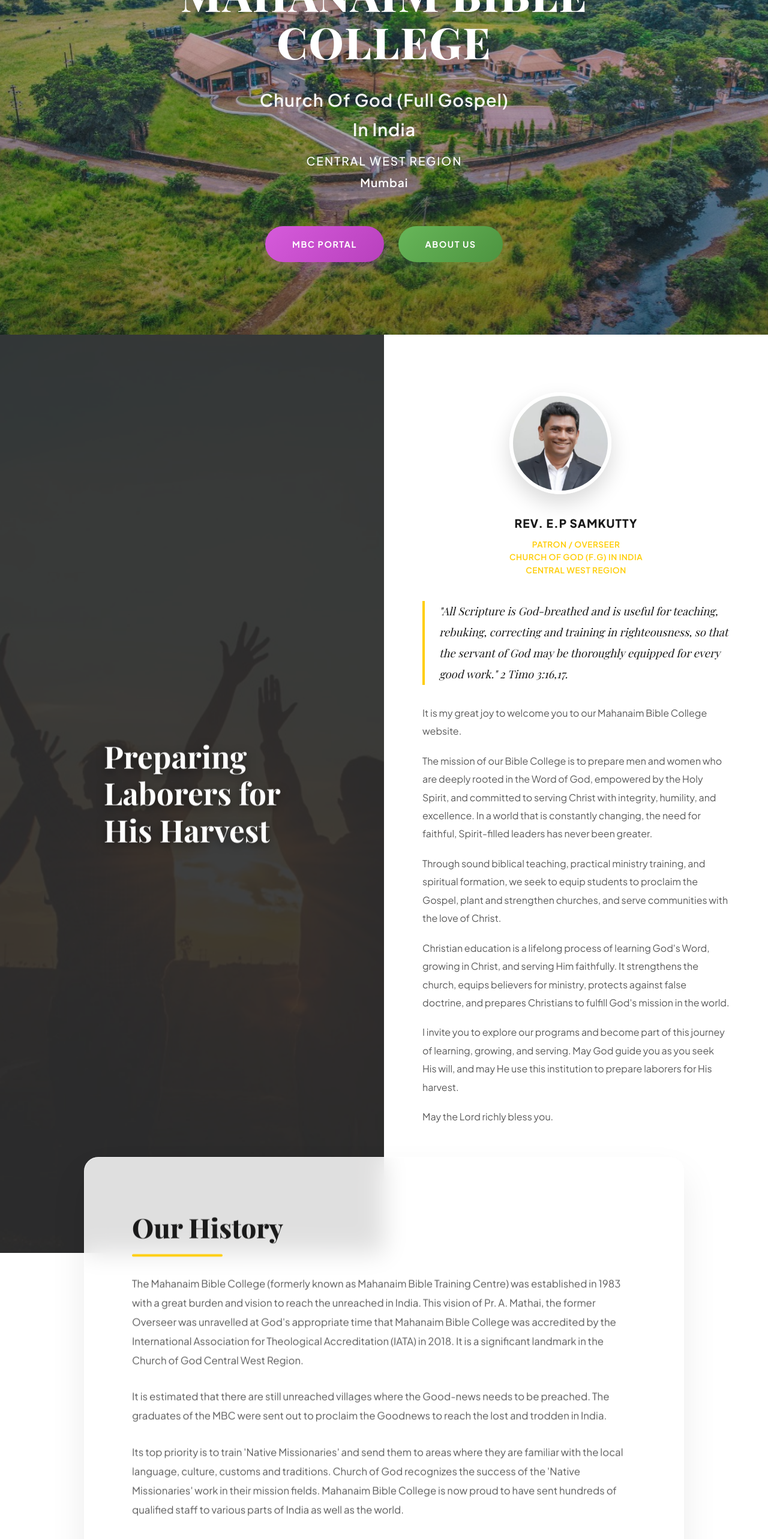
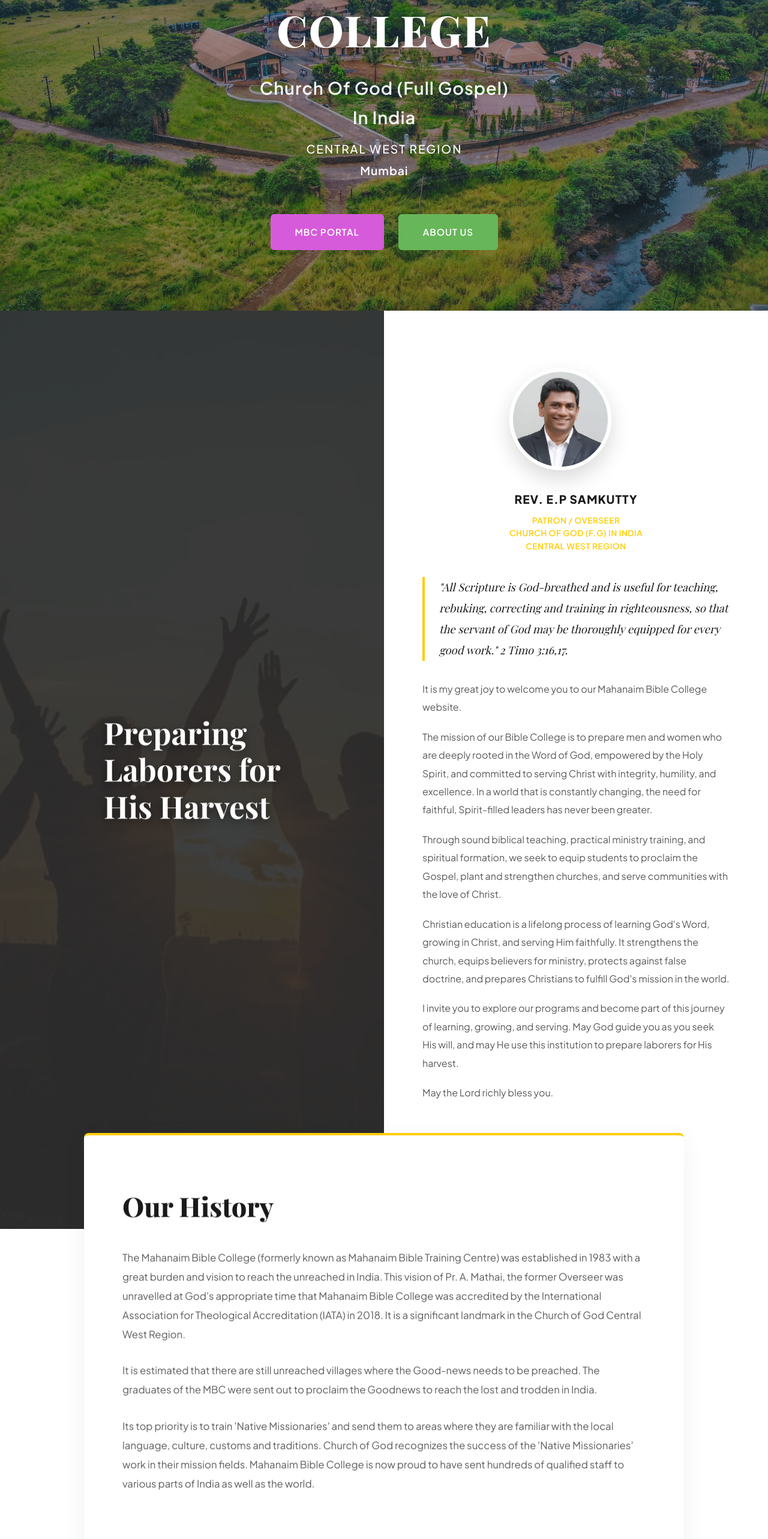
Before and after one commit to stevie1mat/cims-website, a Next.js app: page / in a window 1280 px wide. Shown: the part 202-2768 px from the top of the page at 60% size. Built offline with nearby package versions, Linux system fonts and the light colour scheme; a web font is replaced by a local one.

Commit message:
refactor: simplify UI component styles and remove complex animations

```diff
--- a/src/app/globals.css
+++ b/src/app/globals.css
@@ -99,29 +99,20 @@
 
 /* =================== HERO SECTION =================== */
 .hero {
-  min-height: 95vh;
+  min-height: 90vh;
   position: relative;
   display: flex;
   align-items: center;
   justify-content: center;
   text-align: center;
   padding: 6rem 2rem 4rem;
-  overflow: hidden; /* contain zoom animation */
-}
-
-@keyframes slowZoom {
-  from { transform: scale(1); }
-  to { transform: scale(1.1); }
-}
-
-.hero-bg-img {
-  animation: slowZoom 25s ease-out forwards;
+  background-color: #1a1a1a;
 }
 
 .hero-overlay {
   position: absolute;
   top: 0; left: 0; right: 0; bottom: 0;
-  background: linear-gradient(180deg, rgba(0,0,0,0.2) 0%, rgba(0,0,0,0.4) 100%);
+  background: rgba(0,0,0,0.4);
   z-index: 0;
 }
 
@@ -176,56 +167,43 @@
 }
 
 .btn-magenta {
-  background: linear-gradient(135deg, var(--color-magenta), var(--color-magenta-dark));
+  background-color: var(--color-magenta);
   color: var(--color-white);
-  padding: 1.1rem 2.8rem;
-  border-radius: 50px;
+  padding: 1rem 2.5rem;
+  border-radius: 6px;
   font-family: var(--font-sans);
-  font-weight: 700;
-  font-size: 0.9rem;
+  font-weight: 600;
+  font-size: 0.95rem;
   text-transform: uppercase;
-  letter-spacing: 1.5px;
-  box-shadow: 0 10px 25px rgba(214, 91, 219, 0.3);
-  transition: all 0.4s cubic-bezier(0.175, 0.885, 0.32, 1.275);
-  position: relative;
-  overflow: hidden;
+  letter-spacing: 1px;
+  transition: all 0.2s ease;
+  border: 1px solid transparent;
 }
 
-.btn-magenta::after {
-  content: '';
-  position: absolute;
-  top: 0; left: -100%;
-  width: 50%; height: 100%;
-  background: linear-gradient(90deg, transparent, rgba(255,255,255,0.3), transparent);
-  transition: left 0.7s ease;
-}
-
-.btn-magenta:hover::after {
-  left: 150%;
+.btn-magenta:hover {
+  background-color: var(--color-magenta-dark);
+  transform: translateY(-2px);
+  box-shadow: 0 4px 12px rgba(0,0,0,0.15);
 }
 
 .btn-green {
-  background: linear-gradient(135deg, var(--color-green), var(--color-green-dark));
+  background-color: var(--color-green);
   color: var(--color-white);
-  padding: 1.1rem 2.8rem;
-  border-radius: 50px;
+  padding: 1rem 2.5rem;
+  border-radius: 6px;
   font-family: var(--font-sans);
-  font-weight: 700;
-  font-size: 0.9rem;
+  font-weight: 600;
+  font-size: 0.95rem;
   text-transform: uppercase;
-  letter-spacing: 1.5px;
-  box-shadow: 0 10px 25px rgba(103, 182, 89, 0.3);
-  transition: all 0.4s cubic-bezier(0.175, 0.885, 0.32, 1.275);
-}
-
-.btn-magenta:hover {
-  transform: translateY(-5px) scale(1.02);
-  box-shadow: 0 15px 35px rgba(214, 91, 219, 0.5);
+  letter-spacing: 1px;
+  transition: all 0.2s ease;
+  border: 1px solid transparent;
 }
 
 .btn-green:hover {
-  transform: translateY(-5px) scale(1.02);
-  box-shadow: 0 15px 35px rgba(103, 182, 89, 0.5);
+  background-color: var(--color-green-dark);
+  transform: translateY(-2px);
+  box-shadow: 0 4px 12px rgba(0,0,0,0.15);
 }
 
 /* =================== PATRON SECTION (SPLIT) =================== */
@@ -339,37 +317,20 @@
 }
 
 .about-card {
-  background: rgba(255, 255, 255, 0.85);
-  backdrop-filter: blur(20px);
-  padding: 5rem;
+  background: var(--color-white);
+  padding: 5rem 4rem;
   max-width: 1000px;
-  box-shadow: 0 30px 60px rgba(0,0,0,0.08), inset 0 0 0 1px rgba(255,255,255,0.5);
-  border-radius: 24px;
-  transition: transform 0.5s cubic-bezier(0.165, 0.84, 0.44, 1), box-shadow 0.5s ease;
-}
-
-.about-card:hover {
-  transform: translateY(-8px);
-  box-shadow: 0 40px 80px rgba(0,0,0,0.12), inset 0 0 0 1px rgba(255,255,255,0.8);
+  box-shadow: 0 10px 40px rgba(0,0,0,0.06);
+  border-radius: 8px;
+  border-top: 4px solid var(--color-gold);
 }
 
 .about-card h2 {
   font-family: var(--font-serif);
   font-size: 2.8rem;
   font-weight: 800;
-  margin-bottom: 2.5rem;
+  margin-bottom: 2rem;
   color: var(--color-text-dark);
-  position: relative;
-  display: inline-block;
-}
-
-.about-card h2::after {
-  content: '';
-  position: absolute;
-  bottom: -10px; left: 0;
-  width: 60%; height: 4px;
-  background: var(--color-gold);
-  border-radius: 2px;
 }
 
 .about-card p {
@@ -413,34 +374,24 @@
 .course-card {
   text-align: center;
   background: #fdfdfc;
-  padding: 4rem 2rem 2.5rem;
-  border-radius: 24px;
-  box-shadow: 0 15px 35px rgba(0,0,0,0.03);
-  transition: all 0.5s cubic-bezier(0.165, 0.84, 0.44, 1);
-  border: 1px solid rgba(0,0,0,0.03);
-  position: relative;
-  margin-top: 2rem;
+  padding: 3rem 2rem 2.5rem;
+  border-radius: 8px;
+  box-shadow: 0 4px 15px rgba(0,0,0,0.04);
+  transition: all 0.3s ease;
+  border: 1px solid #eaeaea;
+  display: flex;
+  flex-direction: column;
+  align-items: center;
 }
 
 .course-card:hover {
-  transform: translateY(-15px);
-  background: var(--color-white);
-  box-shadow: 0 30px 60px rgba(0,0,0,0.08);
-  border-color: rgba(214, 91, 219, 0.1);
+  transform: translateY(-5px);
+  box-shadow: 0 12px 25px rgba(0,0,0,0.08);
+  border-color: #d1d1d1;
 }
 
 .course-badge-wrapper {
-  position: absolute;
-  top: -45px;
-  left: 50%;
-  transform: translateX(-50%);
-  width: 90px;
-  height: 90px;
-  transition: transform 0.5s cubic-bezier(0.175, 0.885, 0.32, 1.275);
-}
-
-.course-card:hover .course-badge-wrapper {
-  transform: translateX(-50%) translateY(-10px) scale(1.1) rotate(5deg);
+  margin-bottom: 1.5rem;
 }
 
 .course-title {
@@ -510,22 +461,16 @@
 }
 
 .why-item {
-  transition: transform 0.4s cubic-bezier(0.175, 0.885, 0.32, 1.275);
   position: relative;
-  padding-left: 2.5rem;
-  border-left: 4px solid rgba(214, 91, 219, 0.2);
-}
-
-.why-item:hover {
-  transform: translateX(15px);
-  border-left-color: var(--color-magenta);
+  padding-left: 2rem;
+  border-left: 3px solid var(--color-gold);
 }
 
 .why-item h3 {
   font-family: var(--font-sans);
-  font-size: 1.6rem;
-  font-weight: 800;
-  margin-bottom: 1rem;
+  font-size: 1.4rem;
+  font-weight: 700;
+  margin-bottom: 0.8rem;
   color: var(--color-text-dark);
 }
 
@@ -607,9 +552,9 @@
 /* =================== ANIMATIONS =================== */
 .fade-in-section {
   opacity: 0;
-  transform: translateY(40px);
+  transform: translateY(20px);
   visibility: hidden;
-  transition: opacity 0.9s cubic-bezier(0.165, 0.84, 0.44, 1), transform 0.9s cubic-bezier(0.165, 0.84, 0.44, 1);
+  transition: opacity 0.8s ease, transform 0.8s ease;
   will-change: opacity, transform, visibility;
 }
 
```
